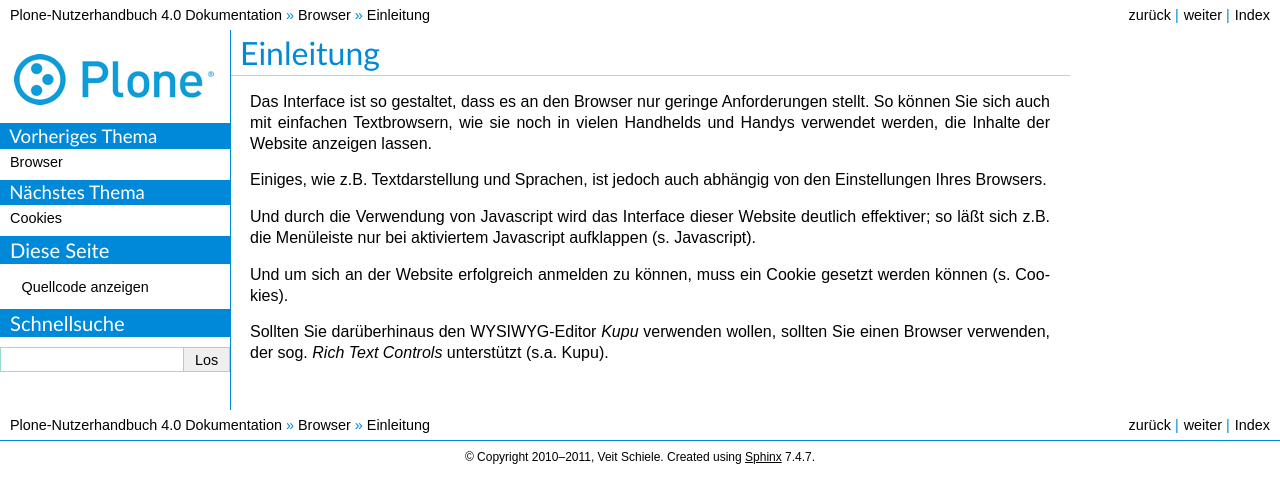
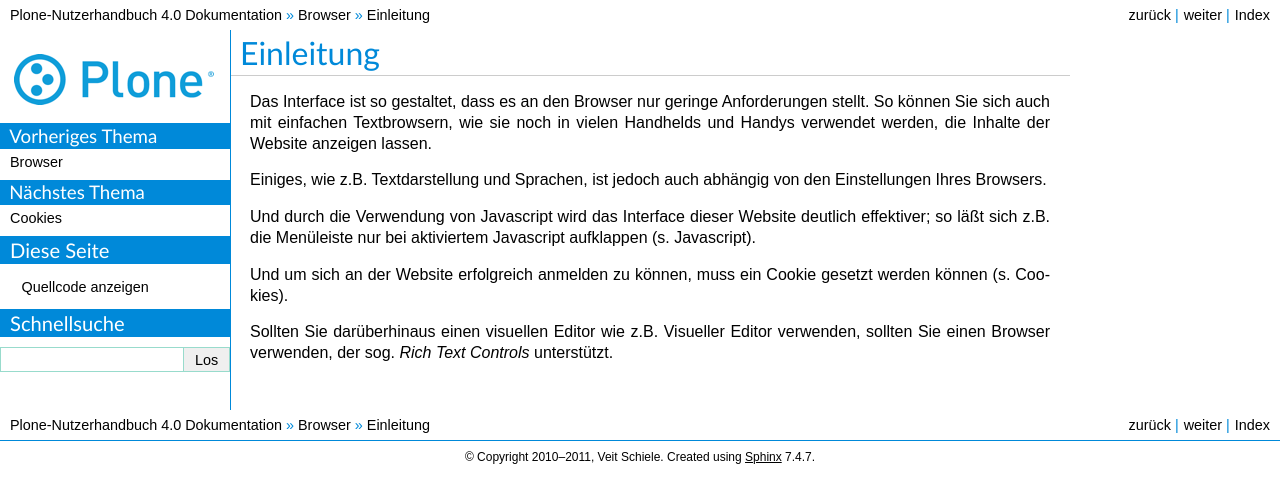
Before and after one commit to veit/plone-nutzerhandbuch, a Sphinx documentation site: the page built from source/browser/einleitung.rst, in a window 1280 px wide. Shown: the top 503 px of the page. Built offline with Sphinx 7.4.7, drawn with Linux system fonts in a browser that asks for light colours; pages that are not in the unit, such as notebooks, are missing from menus.

Commit message:
Changed reference for visual editor

```diff
--- a/source/browser/einleitung.rst
+++ b/source/browser/einleitung.rst
@@ -18,6 +18,4 @@
 
 .. _Cookies: cookies
 
-Sollten Sie darüberhinaus den WYSIWYG-Editor *Kupu* verwenden wollen, sollten Sie einen Browser verwenden, der sog.  *Rich Text Controls* unterstützt (s.a. Kupu_).
-
-.. _Kupu: ../kupu-wysiwyg-editor
+Sollten Sie darüberhinaus einen visuellen Editor wie z.B. :doc:`../visueller-editor-tinymce/index` verwenden, sollten Sie einen Browser verwenden, der sog.  *Rich Text Controls* unterstützt.
```
